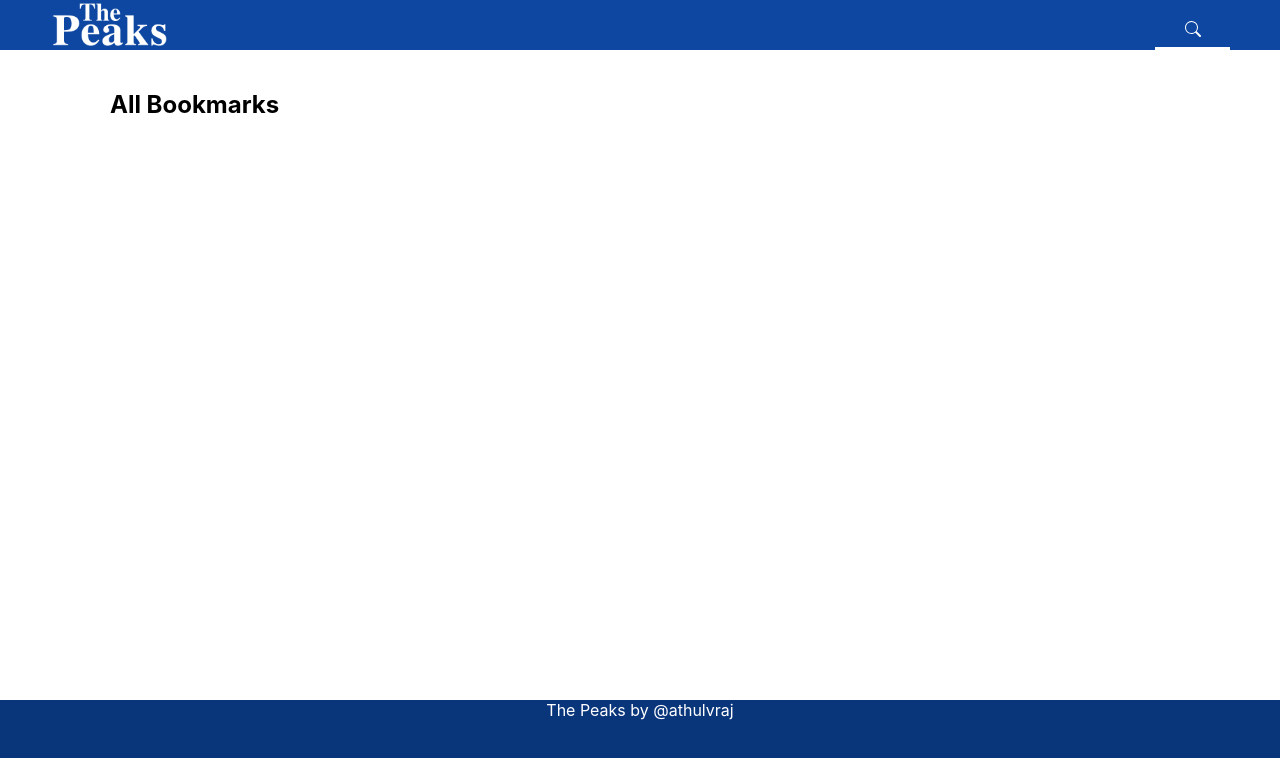
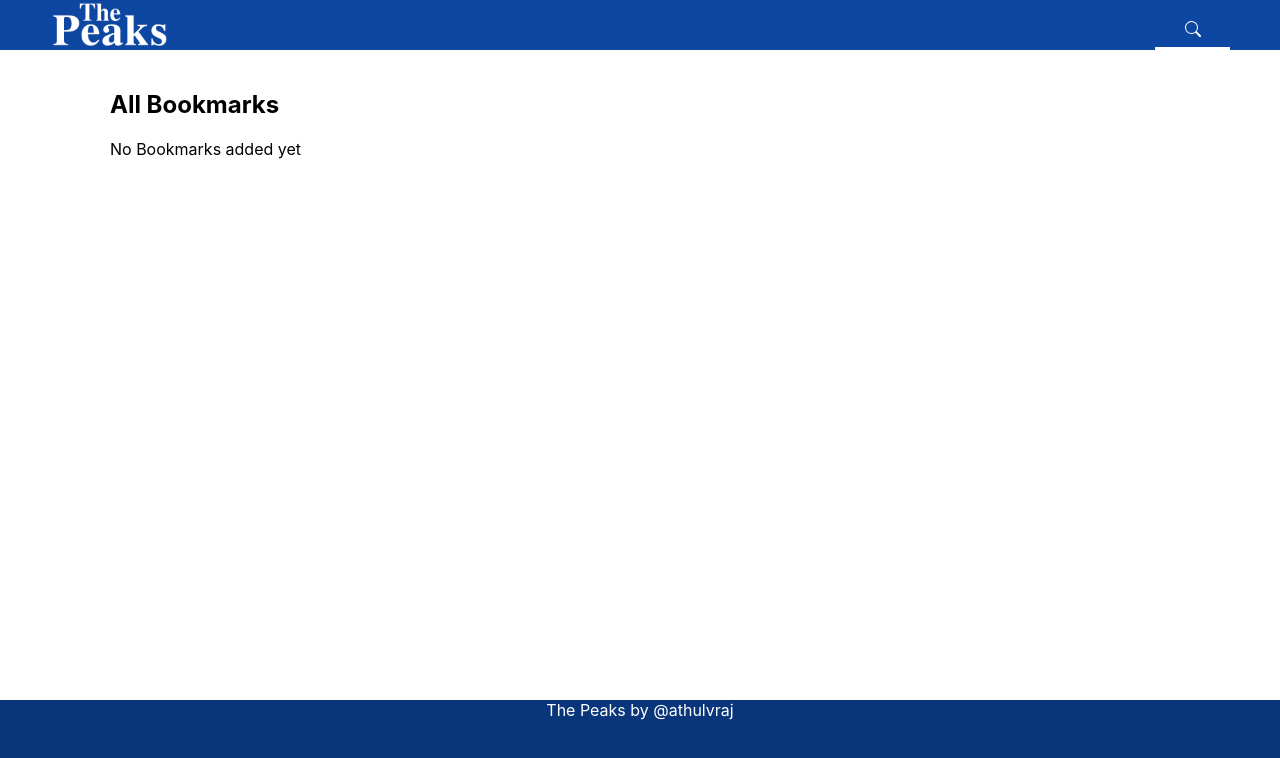
Before and after one commit to athulvraj/the-guardian-news, a React (Create React App) app: page /bookmarks in a window 1280 px wide. Shown: the top 758 px of the page. Built offline with nearby package versions, Linux system fonts and the light colour scheme.

Commit message:
Adding a no bookmarks message

```diff
--- a/src/pages/Bookmarks/Bookmarks.js
+++ b/src/pages/Bookmarks/Bookmarks.js
@@ -19,8 +19,11 @@ const Bookmarks = () => {
         <section className='home article'>
              <h1>All Bookmarks</h1>
             <section>
+               {bookmarks.length>0 ?
+               <Stories stories={bookmarks}></Stories> :
+               <div>No Bookmarks added yet</div>
+               }
 
-                <Stories stories={bookmarks}></Stories>
             </section>
         </section>
     );
```
